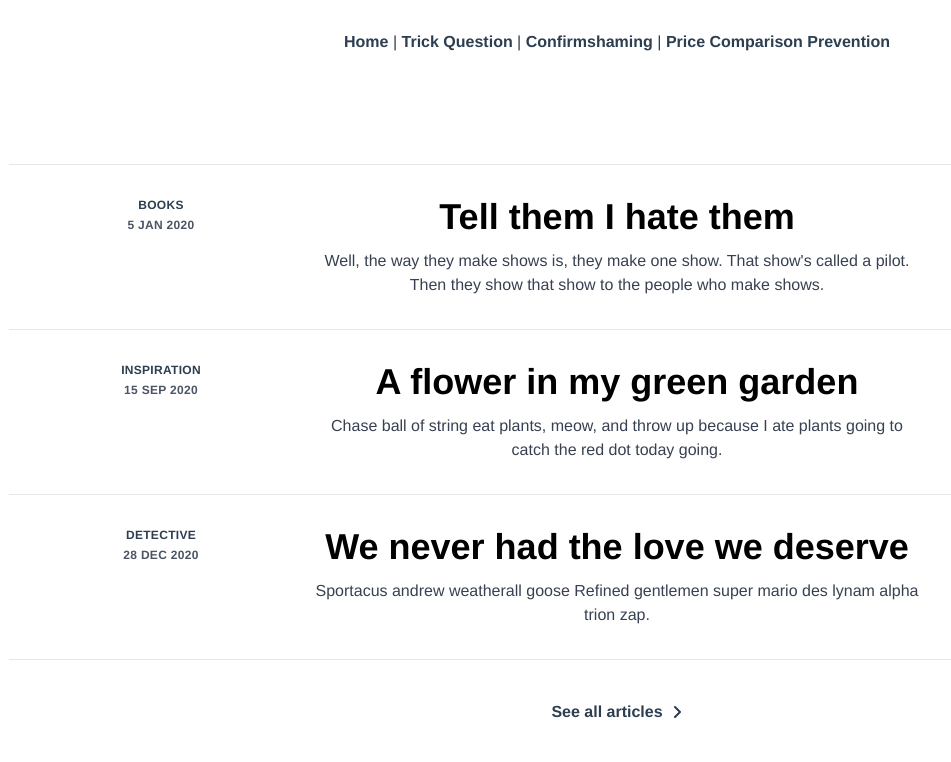
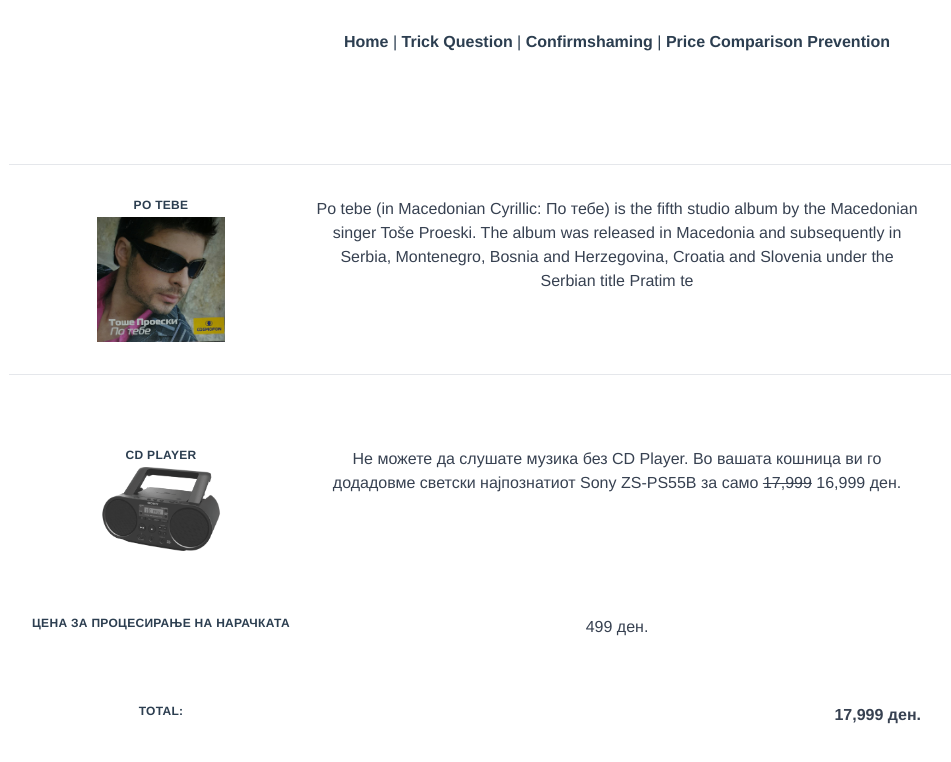
Before and after one commit to stefan-krstikj/dark-web-patterns, a Vue app: page /#/hiddencosts in a window 1280 px wide. Shown: the top 762 px of the page, without its empty margins (23-974 px from the left). Built offline with nearby package versions, Linux system fonts and the light colour scheme.

Commit message:
update HiddenCosts.vue

```diff
--- a/src/views/HiddenCosts.vue
+++ b/src/views/HiddenCosts.vue
@@ -5,73 +5,64 @@
         <div class="grid py-8 sm:grid-cols-4">
           <div class="mb-4 sm:mb-0">
             <div class="space-y-1 text-xs font-semibold tracking-wide uppercase">
-              <a href="/" class="transition-colors duration-200 text-deep-purple-accent-400 hover:text-deep-purple-800" aria-label="Category">Books</a>
-              <p class="text-gray-600">5 Jan 2020</p>
+              <a href="/" class="transition-colors duration-200 text-deep-purple-accent-400 hover:text-deep-purple-800"
+                 aria-label="Category">Po Tebe</a>
+              <img :src="require('../assets/tose.jpg')" alt="" class="w-32 m-auto">
             </div>
           </div>
           <div class="sm:col-span-3 lg:col-span-2">
-            <div class="mb-3">
-              <a href="/" aria-label="Article" class="inline-block text-black transition-colors duration-200 hover:text-deep-purple-accent-700">
-                <p class="text-3xl font-extrabold leading-none sm:text-4xl xl:text-4xl">
-                  Tell them I hate them
+            <p class="text-gray-700">
+              Po tebe (in Macedonian Cyrillic: По тебе) is the fifth studio album by the Macedonian singer Toše Proeski.
+              The album was released in Macedonia and subsequently in Serbia, Montenegro, Bosnia and Herzegovina,
+              Croatia and Slovenia under the Serbian title Pratim te
             </p>
-              </a>
           </div>
+        </div>
+      </div>
+      <div class="grid py-8 sm:grid-cols-4">
+        <div class="mb-4 sm:mb-0">
+          <div class="space-y-1 text-xs font-semibold tracking-wide uppercase">
+            <a href="/" class="transition-colors duration-200 text-deep-purple-accent-400 hover:text-deep-purple-800"
+               aria-label="Category">CD Player</a>
+            <img :src="require('../assets/cdplayer.png')" alt="" class="w-32 m-auto">
+          </div>
+        </div>
+        <div class="sm:col-span-3 lg:col-span-2">
           <p class="text-gray-700">
-              Well, the way they make shows is, they make one show. That show's called a pilot. Then they show that show to the people who make shows.
+            Не можете да слушате музика без CD Player. Во вашата кошница ви го додадовме светски најпознатиот Sony
+            ZS-PS55B за само <strike>17,999</strike> 16,999 ден.
           </p>
         </div>
       </div>
       <div class="grid py-8 sm:grid-cols-4">
         <div class="mb-4 sm:mb-0">
           <div class="space-y-1 text-xs font-semibold tracking-wide uppercase">
-              <a href="/" class="transition-colors duration-200 text-deep-purple-accent-400 hover:text-deep-purple-800" aria-label="Category">Inspiration</a>
-              <p class="text-gray-600">15 Sep 2020</p>
+            <a href="/" class="transition-colors duration-200 text-deep-purple-accent-400 hover:text-deep-purple-800"
+               aria-label="Category">Цена за процесирање на нарачката</a>
           </div>
         </div>
         <div class="sm:col-span-3 lg:col-span-2">
-            <div class="mb-3">
-              <a href="/" aria-label="Article" class="inline-block text-black transition-colors duration-200 hover:text-deep-purple-accent-700">
-                <p class="text-3xl font-extrabold leading-none sm:text-4xl xl:text-4xl">
-                  A flower in my green garden
-                </p>
-              </a>
-            </div>
           <p class="text-gray-700">
-              Chase ball of string eat plants, meow, and throw up because I ate plants going to catch the red dot today going.
+            499 ден.
           </p>
         </div>
       </div>
+
       <div class="grid py-8 sm:grid-cols-4">
         <div class="mb-4 sm:mb-0">
           <div class="space-y-1 text-xs font-semibold tracking-wide uppercase">
-              <a href="/" class="transition-colors duration-200 text-deep-purple-accent-400 hover:text-deep-purple-800" aria-label="Category">Detective</a>
-              <p class="text-gray-600">28 Dec 2020</p>
+            <a href="/" class="transition-colors duration-200 text-deep-purple-accent-400 hover:text-deep-purple-800"
+               aria-label="Category">Total: </a>
           </div>
         </div>
         <div class="sm:col-span-3 lg:col-span-2">
-            <div class="mb-3">
-              <a href="/" aria-label="Article" class="inline-block text-black transition-colors duration-200 hover:text-deep-purple-accent-700">
-                <p class="text-3xl font-extrabold leading-none sm:text-4xl xl:text-4xl">
-                  We never had the love we deserve
-                </p>
-              </a>
-            </div>
-            <p class="text-gray-700">
-              Sportacus andrew weatherall goose Refined gentlemen super mario des lynam alpha trion zap.
+          <p class="text-gray-700 float-right">
+            <b>17,999 ден.</b>
           </p>
         </div>
       </div>
     </div>
-      <div class="text-center">
-        <a href="/" aria-label="" class="inline-flex items-center font-semibold transition-colors duration-200 text-deep-purple-accent-400 hover:text-deep-purple-800">
-          See all articles
-          <svg class="inline-block w-3 ml-2" fill="currentColor" viewBox="0 0 12 12">
-            <path d="M9.707,5.293l-5-5A1,1,0,0,0,3.293,1.707L7.586,6,3.293,10.293a1,1,0,1,0,1.414,1.414l5-5A1,1,0,0,0,9.707,5.293Z"></path>
-          </svg>
-        </a>
-      </div>
-    </div>
+
   </div>
 </template>
 <script lang="ts">
```
Lines whose indentation alone changed are shown as unchanged.
